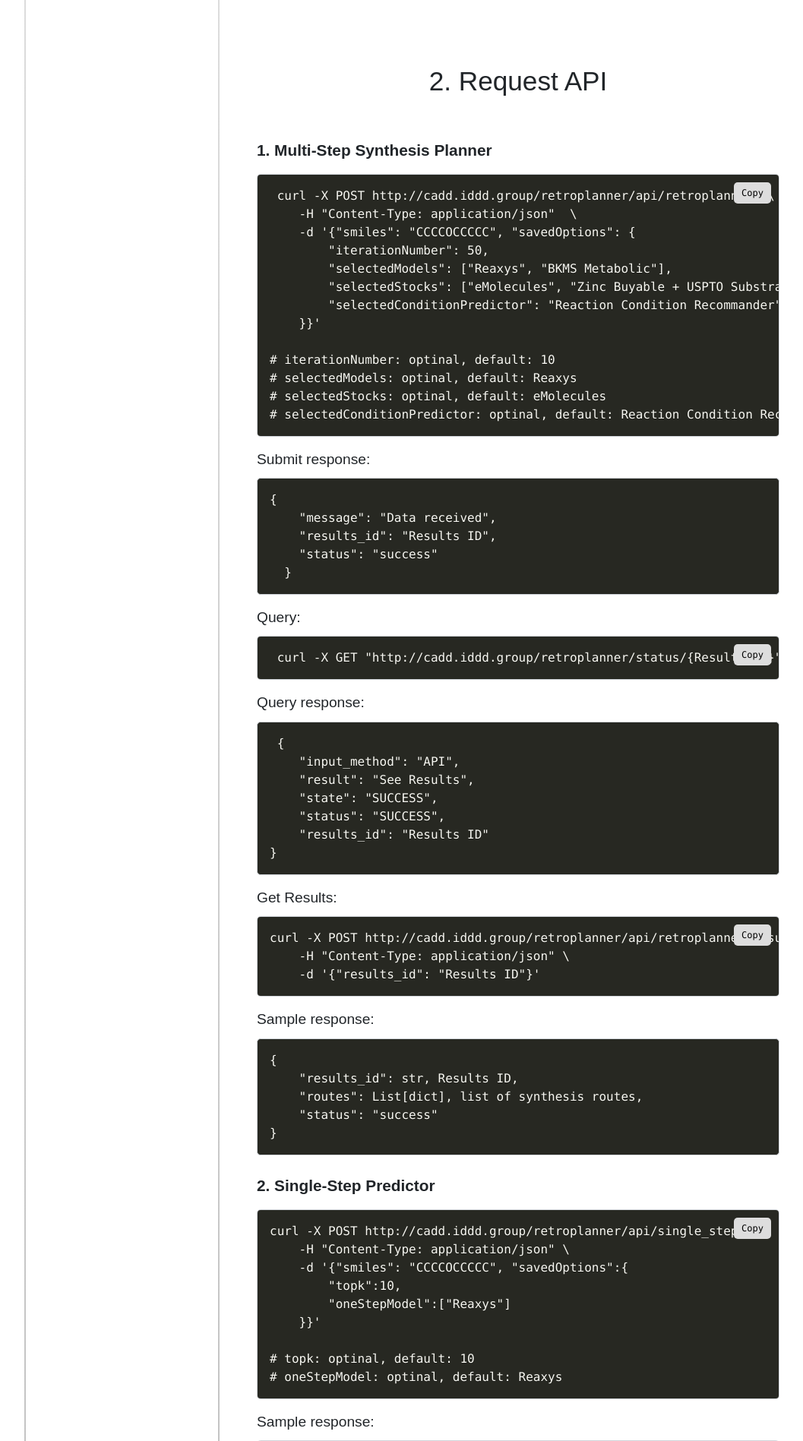
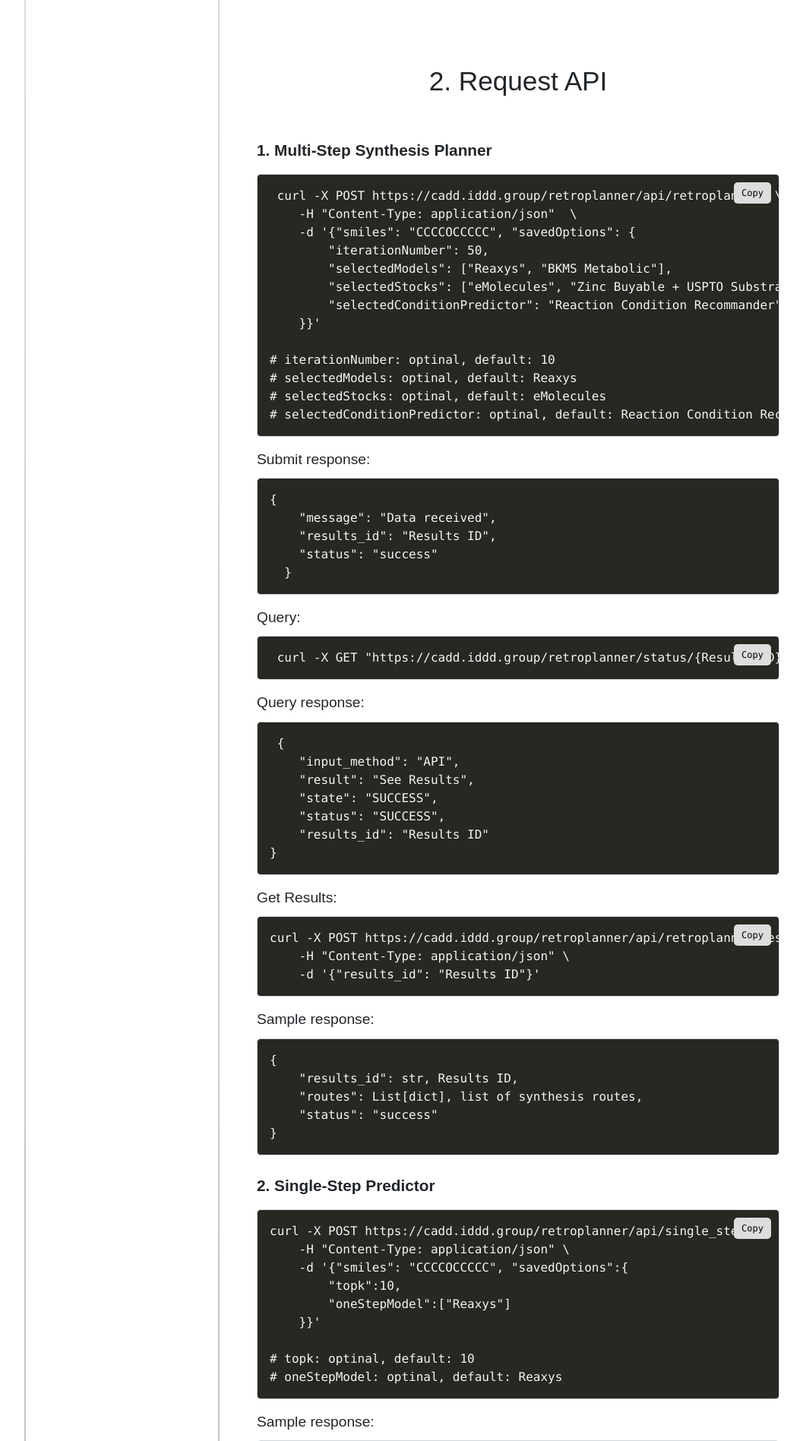
Before and after one commit to wangxr0526/ChemEnzyRetroPlanner, a Flask app: template webapp/templates/help.html in a window 1280 px wide. Shown: the part 2832-4729 px from the top of the page at 76% size, without its empty margins (96-1153 px from the left). Run offline with Flask 3, Linux system fonts and the light colour scheme; the template is opened without the code that fills it, so the values that code supplies are empty; some libraries are stand-ins or nearby versions; some web fonts are replaced.

Commit message:
脚本适配&修改为https协议

```diff
--- a/webapp/app.py
+++ b/webapp/app.py
@@ -47,7 +47,6 @@ from retro_planner.common.prepare_utils import (
     prepare_enzyme_recommender,
     prepare_filter_policy,
     prepare_multi_single_step,
-    PrepareStockDatasetUsingFilter,
 )
 from retro_planner.common.utils import canonicalize_smiles, proprecess_reactions
 from retro_planner.utils.logger import setup_logger
@@ -220,9 +219,8 @@ def first_request():
     app.condition_predictor = init_rcr(
         app.planner_configs["condition_config"]["rcr"], dirpath=dirpath
     )
-    PrepareStockDatasetUsingFilter(
-        stock_config=app.planner_configs["stocks"],
-    )
+    # RSPlanner prepares stock caches in the background task. Precomputing every
+    # stock here would block all pages during the first request.
 
 
 @app.route("/retroplanner/")
@@ -1223,4 +1221,4 @@ def agent_interface():
 
 
 if __name__ == "__main__":
-    app.run(debug=True, host="0.0.0.0", port=8000)
+    app.run(debug=False, use_reloader=False, host="0.0.0.0", port=8000)
--- a/webapp/templates/help.html
+++ b/webapp/templates/help.html
@@ -69,7 +69,7 @@
                 <p>
 
                 <p class="text-title">1. Multi-Step Synthesis Planner</p>
-                <pre><code class="language-bash"> curl -X POST http://cadd.iddd.group/retroplanner/api/retroplanner  \
+                <pre><code class="language-bash"> curl -X POST https://cadd.iddd.group/retroplanner/api/retroplanner  \
     -H "Content-Type: application/json"  \
     -d '{"smiles": "CCCCOCCCCC", "savedOptions": {
         "iterationNumber": 50,
@@ -90,7 +90,7 @@
     "status": "success"
   }</code></pre>
                 <p class="text-main">Query:</p>
-                <pre><code class="language-bash"> curl -X GET "http://cadd.iddd.group/retroplanner/status/{Results ID}"</code><button class="copy-button" onclick="copyToClipboard(this)">Copy</button></pre>
+                <pre><code class="language-bash"> curl -X GET "https://cadd.iddd.group/retroplanner/status/{Results ID}"</code><button class="copy-button" onclick="copyToClipboard(this)">Copy</button></pre>
                 <p class="text-main">Query response:</p>
                 <pre><code class="language-json"> {
     "input_method": "API",
@@ -100,7 +100,7 @@
     "results_id": "Results ID"
 }</code></pre>
                 <p class="text-main">Get Results:</p>
-                <pre><code class="language-bash">curl -X POST http://cadd.iddd.group/retroplanner/api/retroplanner_results \
+                <pre><code class="language-bash">curl -X POST https://cadd.iddd.group/retroplanner/api/retroplanner_results \
     -H "Content-Type: application/json" \
     -d '{"results_id": "Results ID"}'</code><button class="copy-button" onclick="copyToClipboard(this)">Copy</button></pre>
                 <p class="text-main">Sample response:</p>
@@ -111,7 +111,7 @@
 }</code></pre>
 
                 <p class="text-title">2. Single-Step Predictor</p>
-                <pre><code class="language-bash">curl -X POST http://cadd.iddd.group/retroplanner/api/single_step \
+                <pre><code class="language-bash">curl -X POST https://cadd.iddd.group/retroplanner/api/single_step \
     -H "Content-Type: application/json" \
     -d '{"smiles": "CCCCOCCCCC", "savedOptions":{
         "topk":10,
@@ -135,7 +135,7 @@
 
 
                 <p class="text-title">3. Reaction Condition Predictor</p>
-                <pre><code class="language-bash">curl -X POST http://cadd.iddd.group/retroplanner/api/condition_predictor \
+                <pre><code class="language-bash">curl -X POST https://cadd.iddd.group/retroplanner/api/condition_predictor \
     -H "Content-Type: application/json" \
     -d '{"reaction":"CCCCCO.CCC(=O)O>>CCC(=O)OCCCCC"}'</code><button class="copy-button" onclick="copyToClipboard(this)">Copy</button></pre>
 
@@ -157,7 +157,7 @@
 
 
                 <p class="text-title">4. Reaction Rater</p>
-                <pre><code class="language-bash">curl -X POST http://cadd.iddd.group/retroplanner/api/reaction_rater \
+                <pre><code class="language-bash">curl -X POST https://cadd.iddd.group/retroplanner/api/reaction_rater \
     -H "Content-Type: application/json" \
     -d '{"reaction":"CCCCCO.CCC(=O)O>>CCC(=O)OCCCCC"}'</code><button class="copy-button" onclick="copyToClipboard(this)">Copy</button></pre>
 
@@ -173,7 +173,7 @@
 
 
                 <p class="text-title">5. Enzymatic Reaction Identifier</p>
-                <pre><code class="language-bash">curl -X POST http://cadd.iddd.group/retroplanner/api/enzymatic_rxn_identifier \
+                <pre><code class="language-bash">curl -X POST https://cadd.iddd.group/retroplanner/api/enzymatic_rxn_identifier \
     -H "Content-Type: application/json" \
     -d '{"reaction":"N[C@@H](CO)C(=O)O>>N[C@H](CO)C(=O)O"}'</code><button class="copy-button" onclick="copyToClipboard(this)">Copy</button></pre>
 
@@ -188,7 +188,7 @@
 }</code></pre>
 
                 <p class="text-title">6. Enzyme Recommender</p>
-                <pre><code class="language-bash">curl -X POST http://cadd.iddd.group/retroplanner/api/enzyme_recommender \
+                <pre><code class="language-bash">curl -X POST https://cadd.iddd.group/retroplanner/api/enzyme_recommender \
     -H "Content-Type: application/json" \
     -d '{"reaction":"N[C@@H](CO)C(=O)O>>N[C@H](CO)C(=O)O"}'</code><button class="copy-button" onclick="copyToClipboard(this)">Copy</button></pre>
 
@@ -219,7 +219,7 @@
 }</code></pre>
 
                 <p class="text-title">7. Enzyme Active Site Annotator</p>
-                <pre><code class="language-bash">curl -X POST http://cadd.iddd.group/retroplanner/api/easifa \
+                <pre><code class="language-bash">curl -X POST https://cadd.iddd.group/retroplanner/api/easifa \
     -H "Content-Type: application/json" \
     -d '{"reaction": "N[C@@H](CO)C(=O)O>>N[C@H](CO)C(=O)O", "EC number":"5.1.1.18"}'</code><button class="copy-button" onclick="copyToClipboard(this)">Copy</button></pre>
 
```
Also changed, not shown: docker/docker-compose.yml (+16 -1 lines), README.md, 2 other files.
